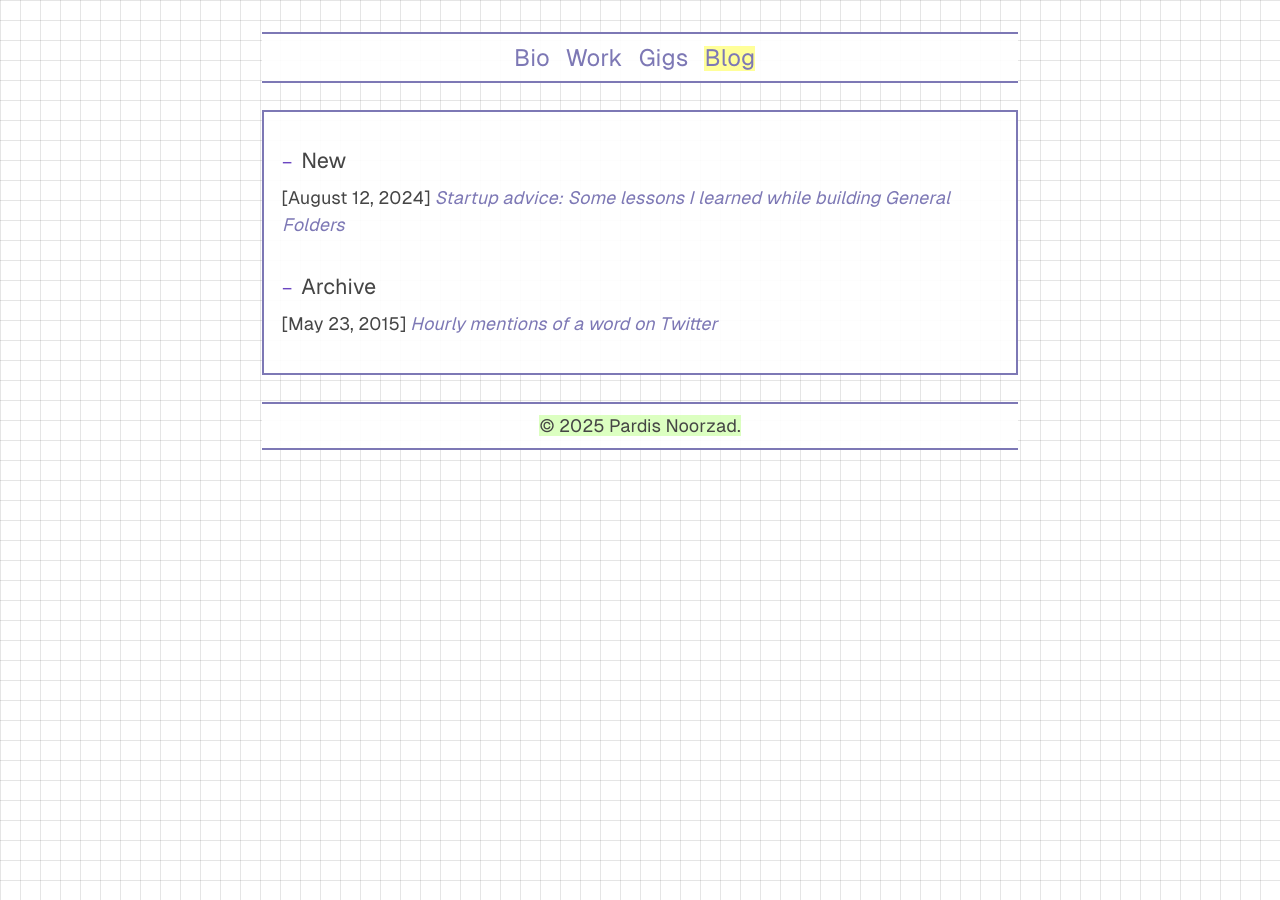
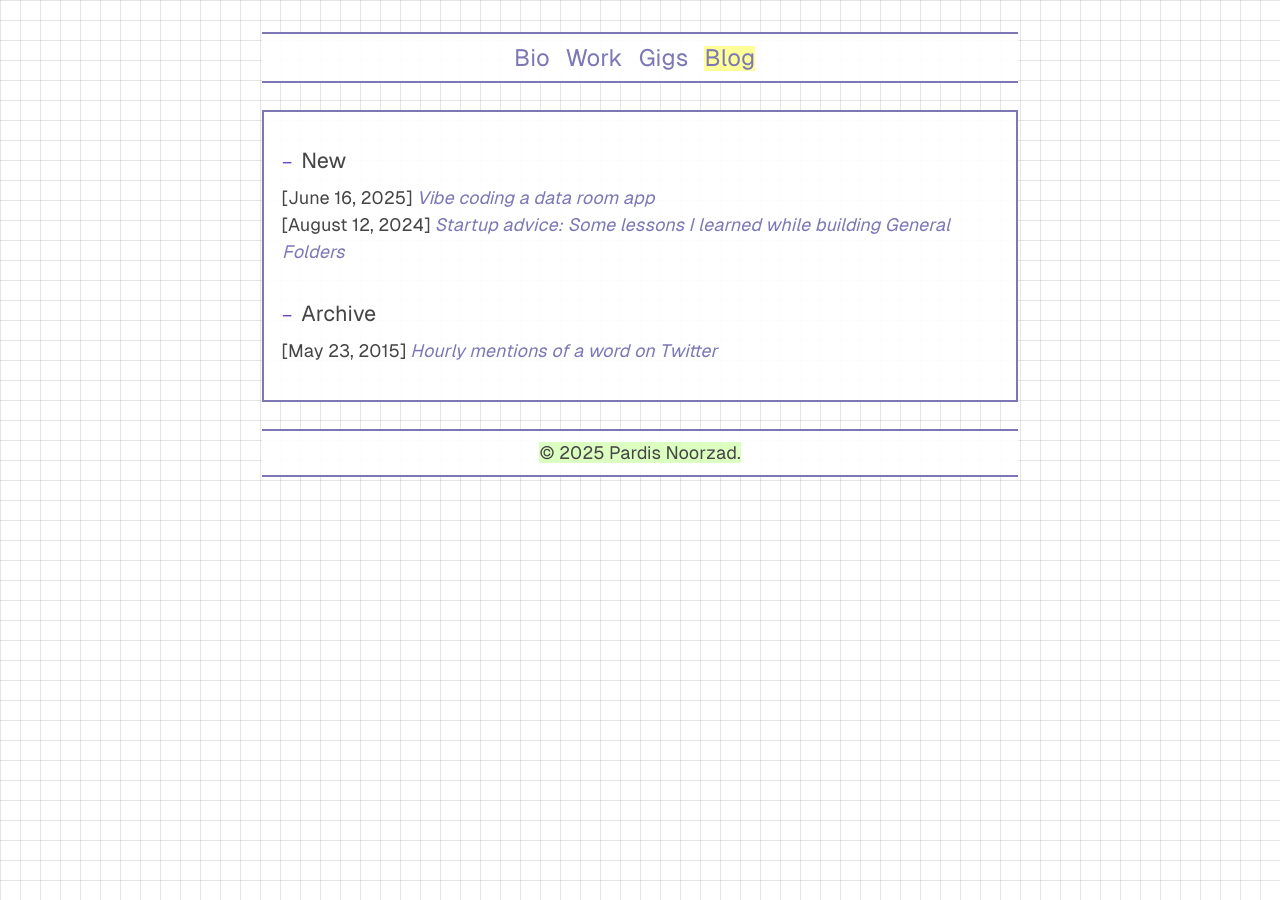
Before and after one commit to djpardis/djpardis.github.io, a Jekyll site: the page built from blog.md, in a window 1280 px wide. Built offline with Jekyll 4.4.1, drawn with Linux system fonts in a browser that asks for light colours.

Commit message:
Update blog index page with new vibe coding data room app post

```diff
--- a/blog.md
+++ b/blog.md
@@ -24,6 +24,7 @@ twitter:
 <details class="collapsible-section" markdown="1" open>
 <summary><h3>New</h3></summary>
 
+[June 16, 2025] *[Vibe coding a data room app]({{ site.baseurl }}{% post_url 2025-06-16-vibe-coding-data-room-app %})*
 [August 12, 2024] *[Startup advice: Some lessons I learned while building General Folders]({{ site.baseurl }}{% post_url 2024-08-12-startup-advice %})*
 </details>
 
```
